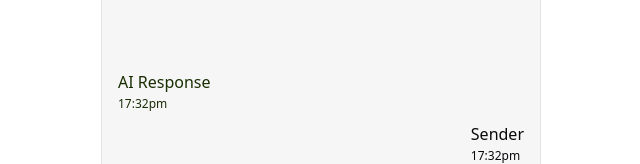
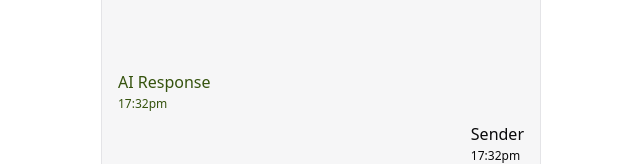
Before and after one commit to Nkwor-Jane/bizbot, a Next.js app: page / in a window 1280 px wide. Shown: the part 436-600 px from the top of the page, without its empty margins (319-959 px from the left). Built offline with nearby package versions, Linux system fonts and the light colour scheme.

Commit message:
styles: adjust dark mode colors

```diff
--- a/src/features/chat/components/chat-dialogs.tsx
+++ b/src/features/chat/components/chat-dialogs.tsx
@@ -9,11 +9,11 @@ export default function ChatDialogs() {
         "[&>p>small]:text-xs",
       )}
     >
-      <p className="text-lime-950">
+      <p className="text-lime-900 dark:text-lime-100">
         <span>AI Response</span>
         <small>17:32pm</small>
       </p>
-      <p className="ml-auto">
+      <p className="ml-auto dark:text-zinc-100">
         <span>Sender</span>
         <small>17:32pm</small>
       </p>
--- a/src/features/chat/components/more-ellipsis.tsx
+++ b/src/features/chat/components/more-ellipsis.tsx
@@ -4,6 +4,7 @@ import { AnimatePresence, motion, Variants } from "motion/react";
 import { useState } from "react";
 
 import { Button } from "@/components/ui/button";
+import { cn } from "@/lib/utils";
 
 export default function MoreEllipsis() {
   const [openMore, setOpenMore] = useState<boolean>(false);
@@ -22,7 +23,10 @@ export default function MoreEllipsis() {
               duration: 0.4,
               ease: [0.4, 0, 0.2, 1],
             }}
-            className="size-full origin-bottom overflow-hidden rounded-[1.75rem] border-[0.5px] border-lime-500 bg-lime-50 text-lime-700 shadow-sm"
+            className={cn(
+              "size-full origin-bottom overflow-hidden rounded-[1.75rem] border-[0.5px] border-lime-500 bg-lime-50 text-lime-700 shadow-sm transition-colors duration-300 ease-in",
+              "dark:bg-lime-950 dark:text-lime-50",
+            )}
           >
             <motion.ul
               variants={LIST_VARIANTS}
```
